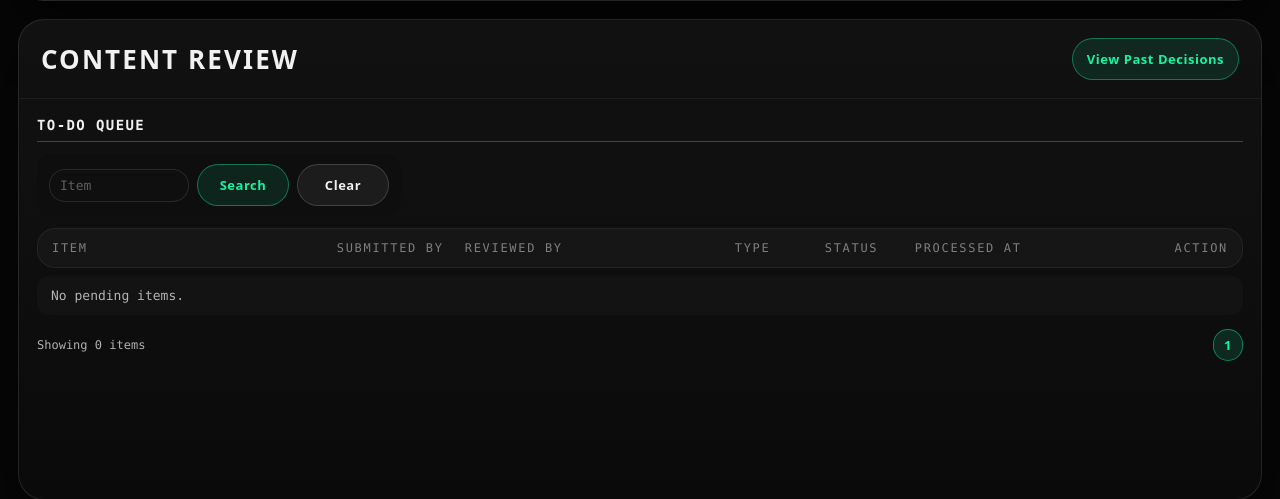
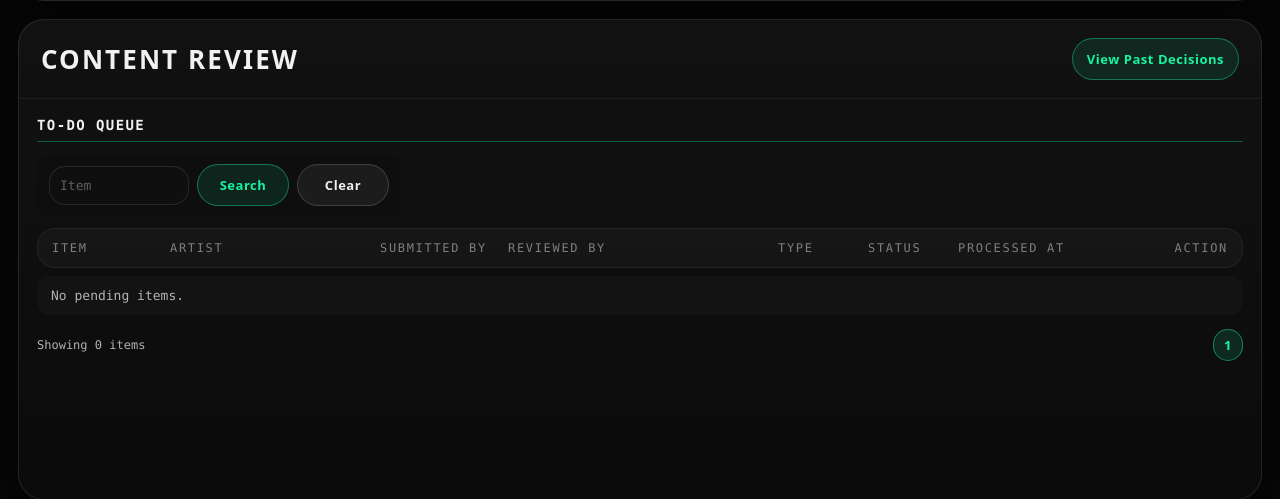
Before and after one commit to Sherry-max33/musicbox-spotify-database, a Flask app: page /admin in a window 1280 px wide. Shown: the part 594-1093 px from the top of the page. Run offline with Flask 3, Linux system fonts and the light colour scheme; data that the repository does not hold is empty; some libraries are stand-ins or nearby versions.

Commit message:
Panel Optimizion

```diff
--- a/app/app.py
+++ b/app/app.py
@@ -1826,22 +1826,28 @@ def _admin_pending_fetch(cur, q=None, limit=20, offset=0):
     cur.execute(
         f"""
         WITH pending AS (
-          SELECT 'track'::text AS type, t.track_id AS id, t.track_name AS title, u.email AS submitted_by
+          SELECT 'track'::text AS type, t.track_id AS id, t.track_name AS title,
+                 (SELECT string_agg(ar.artist_name, ', ' ORDER BY ar.artist_name) FROM track_artist ta JOIN artists ar ON ar.artist_id = ta.artist_id WHERE ta.track_id = t.track_id) AS artist,
+                 u.email AS submitted_by
           FROM tracks t
           LEFT JOIN users u ON u.user_id = t.submitted_by
           WHERE t.status = 'pending'{cond_track}
           UNION ALL
-          SELECT 'album'::text AS type, a.album_id AS id, a.album_name AS title, u.email AS submitted_by
+          SELECT 'album'::text AS type, a.album_id AS id, a.album_name AS title,
+                 (SELECT string_agg(sub.artist_name, ', ' ORDER BY sub.artist_name) FROM (SELECT DISTINCT ar.artist_name FROM album_tracks at JOIN track_artist ta ON at.track_id = ta.track_id JOIN artists ar ON ar.artist_id = ta.artist_id WHERE at.album_id = a.album_id) AS sub(artist_name)) AS artist,
+                 u.email AS submitted_by
           FROM albums a
           LEFT JOIN users u ON u.user_id = a.submitted_by
           WHERE a.status = 'pending'{cond_album}
           UNION ALL
-          SELECT 'artist'::text AS type, ar.artist_id AS id, ar.artist_name AS title, u.email AS submitted_by
+          SELECT 'artist'::text AS type, ar.artist_id AS id, ar.artist_name AS title,
+                 NULL::text AS artist,
+                 u.email AS submitted_by
           FROM artists ar
           LEFT JOIN users u ON u.user_id = ar.submitted_by
           WHERE ar.status = 'pending'{cond_artist}
         )
-        SELECT type, id, title, submitted_by
+        SELECT type, id, title, artist, submitted_by
         FROM pending
         ORDER BY type, id
         LIMIT %s OFFSET %s;
@@ -1854,7 +1860,8 @@ def _admin_pending_fetch(cur, q=None, limit=20, offset=0):
             "type": r[0],
             "id": r[1],
             "title": (r[2] or ""),
-            "submitted_by": r[3] or "—",
+            "artist": (r[3] or "").strip() or "—",
+            "submitted_by": r[4] or "—",
             "reviewed_by": "—",
             "processed_at": "—",
         }
@@ -1862,8 +1869,9 @@ def _admin_pending_fetch(cur, q=None, limit=20, offset=0):
     ]
 
 
-def _admin_history_count(cur, q=None, type_filter="all"):
+def _admin_history_count(cur, q=None, q_artist=None, type_filter="all"):
     q = (q or "").strip()
+    q_artist = (q_artist or "").strip()
     params = []
     cond_track = ""
     cond_album = ""
@@ -1874,6 +1882,12 @@ def _admin_history_count(cur, q=None, type_filter="all"):
         cond_album = " AND a.album_name ILIKE %s"
         cond_artist = " AND ar.artist_name ILIKE %s"
         params.extend([like, like, like])
+    if q_artist:
+        like_artist = "%" + q_artist + "%"
+        cond_track += " AND EXISTS (SELECT 1 FROM track_artist ta JOIN artists ar2 ON ar2.artist_id = ta.artist_id WHERE ta.track_id = t.track_id AND ar2.artist_name ILIKE %s)"
+        cond_album += " AND EXISTS (SELECT 1 FROM album_tracks at JOIN track_artist ta ON at.track_id = ta.track_id JOIN artists ar2 ON ar2.artist_id = ta.artist_id WHERE at.album_id = a.album_id AND ar2.artist_name ILIKE %s)"
+        cond_artist += " AND ar.artist_name ILIKE %s"
+        params.extend([like_artist, like_artist, like_artist])
     type_filter = (type_filter or "all").lower()
     include_tracks = type_filter in ("all", "track", "tracks")
     include_albums = type_filter in ("all", "album", "albums")
@@ -1928,8 +1942,9 @@ def _admin_history_count(cur, q=None, type_filter="all"):
         return int(row[0] or 0) if row else 0
 
 
-def _admin_history_fetch(cur, q=None, limit=20, offset=0, type_filter="all"):
+def _admin_history_fetch(cur, q=None, q_artist=None, limit=20, offset=0, type_filter="all"):
     q = (q or "").strip()
+    q_artist = (q_artist or "").strip()
     params = []
     cond_track = ""
     cond_album = ""
@@ -1940,6 +1955,12 @@ def _admin_history_fetch(cur, q=None, limit=20, offset=0, type_filter="all"):
         cond_album = " AND a.album_name ILIKE %s"
         cond_artist = " AND ar.artist_name ILIKE %s"
         params.extend([like, like, like])
+    if q_artist:
+        like_artist = "%" + q_artist + "%"
+        cond_track += " AND EXISTS (SELECT 1 FROM track_artist ta JOIN artists ar2 ON ar2.artist_id = ta.artist_id WHERE ta.track_id = t.track_id AND ar2.artist_name ILIKE %s)"
+        cond_album += " AND EXISTS (SELECT 1 FROM album_tracks at JOIN track_artist ta ON at.track_id = ta.track_id JOIN artists ar2 ON ar2.artist_id = ta.artist_id WHERE at.album_id = a.album_id AND ar2.artist_name ILIKE %s)"
+        cond_artist += " AND ar.artist_name ILIKE %s"
+        params.extend([like_artist, like_artist, like_artist])
     type_filter = (type_filter or "all").lower()
     include_tracks = type_filter in ("all", "track", "tracks")
     include_albums = type_filter in ("all", "album", "albums")
@@ -1951,28 +1972,34 @@ def _admin_history_fetch(cur, q=None, limit=20, offset=0, type_filter="all"):
         cur.execute(
             f"""
             WITH hist AS (
-              SELECT 'track'::text AS type, t.track_id AS id, t.track_name AS title, t.status,
+              SELECT 'track'::text AS type, t.track_id AS id, t.track_name AS title,
+                     (SELECT string_agg(ar.artist_name, ', ' ORDER BY ar.artist_name) FROM track_artist ta JOIN artists ar ON ar.artist_id = ta.artist_id WHERE ta.track_id = t.track_id) AS artist,
+                     t.status,
                      u.email AS submitted_by, ru.email AS reviewed_by, t.reviewed_at AS processed_at
               FROM tracks t
               LEFT JOIN users u ON u.user_id = t.submitted_by
               LEFT JOIN users ru ON ru.user_id = t.reviewed_by
               WHERE t.status IN ('approved','rejected'){cond_track}{extra_track}
               UNION ALL
-              SELECT 'album'::text AS type, a.album_id AS id, a.album_name AS title, a.status,
+              SELECT 'album'::text AS type, a.album_id AS id, a.album_name AS title,
+                     (SELECT string_agg(sub.artist_name, ', ' ORDER BY sub.artist_name) FROM (SELECT DISTINCT ar.artist_name FROM album_tracks at JOIN track_artist ta ON at.track_id = ta.track_id JOIN artists ar ON ar.artist_id = ta.artist_id WHERE at.album_id = a.album_id) AS sub(artist_name)) AS artist,
+                     a.status,
                      u.email AS submitted_by, ru.email AS reviewed_by, a.reviewed_at AS processed_at
               FROM albums a
               LEFT JOIN users u ON u.user_id = a.submitted_by
               LEFT JOIN users ru ON ru.user_id = a.reviewed_by
               WHERE a.status IN ('approved','rejected'){cond_album}{extra_album}
               UNION ALL
-              SELECT 'artist'::text AS type, ar.artist_id AS id, ar.artist_name AS title, ar.status,
+              SELECT 'artist'::text AS type, ar.artist_id AS id, ar.artist_name AS title,
+                     NULL::text AS artist,
+                     ar.status,
                      u.email AS submitted_by, ru.email AS reviewed_by, ar.reviewed_at AS processed_at
               FROM artists ar
               LEFT JOIN users u ON u.user_id = ar.submitted_by
               LEFT JOIN users ru ON ru.user_id = ar.reviewed_by
               WHERE ar.status IN ('approved','rejected'){cond_artist}{extra_artist}
             )
-            SELECT type, id, title, status, submitted_by, reviewed_by, processed_at
+            SELECT type, id, title, artist, status, submitted_by, reviewed_by, processed_at
             FROM hist
             ORDER BY processed_at DESC NULLS LAST, CASE type WHEN 'track' THEN 1 WHEN 'album' THEN 2 WHEN 'artist' THEN 3 END, id
             LIMIT %s OFFSET %s;
@@ -1984,25 +2011,31 @@ def _admin_history_fetch(cur, q=None, limit=20, offset=0, type_filter="all"):
         cur.execute(
             f"""
             WITH hist AS (
-              SELECT 'track'::text AS type, t.track_id AS id, t.track_name AS title, t.status,
+              SELECT 'track'::text AS type, t.track_id AS id, t.track_name AS title,
+                     (SELECT string_agg(ar.artist_name, ', ' ORDER BY ar.artist_name) FROM track_artist ta JOIN artists ar ON ar.artist_id = ta.artist_id WHERE ta.track_id = t.track_id) AS artist,
+                     t.status,
                      u.email AS submitted_by, NULL::text AS reviewed_by, t.added_at AS processed_at
               FROM tracks t
               LEFT JOIN users u ON u.user_id = t.submitted_by
               WHERE t.status IN ('approved','rejected'){cond_track}{extra_track}
               UNION ALL
-              SELECT 'album'::text AS type, a.album_id AS id, a.album_name AS title, a.status,
+              SELECT 'album'::text AS type, a.album_id AS id, a.album_name AS title,
+                     (SELECT string_agg(sub.artist_name, ', ' ORDER BY sub.artist_name) FROM (SELECT DISTINCT ar.artist_name FROM album_tracks at JOIN track_artist ta ON at.track_id = ta.track_id JOIN artists ar ON ar.artist_id = ta.artist_id WHERE at.album_id = a.album_id) AS sub(artist_name)) AS artist,
+                     a.status,
                      u.email AS submitted_by, NULL::text AS reviewed_by, a.added_at AS processed_at
               FROM albums a
               LEFT JOIN users u ON u.user_id = a.submitted_by
               WHERE a.status IN ('approved','rejected'){cond_album}{extra_album}
               UNION ALL
-              SELECT 'artist'::text AS type, ar.artist_id AS id, ar.artist_name AS title, ar.status,
+              SELECT 'artist'::text AS type, ar.artist_id AS id, ar.artist_name AS title,
+                     NULL::text AS artist,
+                     ar.status,
                      u.email AS submitted_by, NULL::text AS reviewed_by, ar.added_at AS processed_at
               FROM artists ar
               LEFT JOIN users u ON u.user_id = ar.submitted_by
               WHERE ar.status IN ('approved','rejected'){cond_artist}{extra_artist}
             )
-            SELECT type, id, title, status, submitted_by, reviewed_by, processed_at
+            SELECT type, id, title, artist, status, submitted_by, reviewed_by, processed_at
             FROM hist
             ORDER BY processed_at DESC NULLS LAST, CASE type WHEN 'track' THEN 1 WHEN 'album' THEN 2 WHEN 'artist' THEN 3 END, id
             LIMIT %s OFFSET %s;
@@ -2017,10 +2050,11 @@ def _admin_history_fetch(cur, q=None, limit=20, offset=0, type_filter="all"):
                 "type": r[0],
                 "id": r[1],
                 "title": (r[2] or ""),
-                "status": r[3] or "pending",
-                "submitted_by": r[4] or "—",
-                "reviewed_by": r[5] or "—",
-                "processed_at": _format_reviewed_at(r[6]),
+                "artist": (r[3] or "").strip() or "—",
+                "status": r[4] or "pending",
+                "submitted_by": r[5] or "—",
+                "reviewed_by": r[6] or "—",
+                "processed_at": _format_reviewed_at(r[7]),
             }
         )
     return out
@@ -2235,6 +2269,7 @@ def admin():
     history = []
     q_pending = (request.args.get("q_pending") or "").strip()
     q_history = (request.args.get("q_history") or "").strip()
+    q_history_artist = (request.args.get("q_history_artist") or "").strip()
     history_type = (request.args.get("history_type") or "all").strip().lower()
     if history_type not in ("all", "track", "album", "artist"):
         history_type = "all"
@@ -2259,12 +2294,12 @@ def admin():
             pending = _admin_pending_fetch(cur, q=q_pending, limit=page_size, offset=offset_pending)
 
             if show_history:
-                total_history = _admin_history_count(cur, q=q_history, type_filter=history_type)
+                total_history = _admin_history_count(cur, q=q_history, q_artist=q_history_artist or None, type_filter=history_type)
                 last_page_history = max(1, (total_history + page_size - 1) // page_size) if total_history else 1
                 if page_history > last_page_history:
                     page_history = last_page_history
                 offset_history = (page_history - 1) * page_size
-                history = _admin_history_fetch(cur, q=q_history, limit=page_size, offset=offset_history, type_filter=history_type)
+                history = _admin_history_fetch(cur, q=q_history, q_artist=q_history_artist or None, limit=page_size, offset=offset_history, type_filter=history_type)
             else:
                 total_history = 0
                 last_page_history = 1
@@ -2303,6 +2338,7 @@ def admin():
         page_size=page_size,
         q_pending=q_pending,
         q_history=q_history,
+        q_history_artist=q_history_artist,
         show_history=show_history,
         history_type=history_type,
     )
--- a/app/templates/admin_panel.html
+++ b/app/templates/admin_panel.html
@@ -259,7 +259,7 @@
     }
     .reviewGridHeader, .reviewRow{
       display:grid;
-      grid-template-columns: 1.5fr minmax(100px, 118px) minmax(180px, 260px) 80px 80px 120px minmax(140px,1fr);
+      grid-template-columns: 1.5fr minmax(120px, 200px) minmax(100px, 118px) minmax(180px, 260px) 80px 80px 120px minmax(140px,1fr);
       gap:10px;
       align-items:center;
       font-family:var(--mono);
@@ -417,7 +417,7 @@
       color: var(--accent);
     }
 
-    .input.searchSmall{ width:140px; max-width:160px; padding:8px 10px; font-size:13px; }
+    .input.searchSmall{ width:140px; max-width:160px; padding:11px 10px; font-size:13px; }
 
     @media (max-width: 980px){
       .gridHeader, .row{ grid-template-columns: 1fr; }
@@ -525,6 +525,7 @@
         </form>
         <div class="reviewGridHeader">
           <div>Item</div>
+          <div>Artist</div>
           <div>Submitted by</div>
           <div>Reviewed by</div>
           <div>Type</div>
@@ -536,6 +537,7 @@
         {% for item in pending %}
         <div class="reviewRow">
           <div>{{ item.title }}</div>
+          <div class="tag" style="color:var(--muted);">{{ item.artist }}</div>
           <div class="tag analyst">{{ item.submitted_by }}</div>
           <div class="tag" style="color:var(--muted2);">{{ item.reviewed_by }}</div>
           <div><span class="tag new">{{ item.type|capitalize }}</span></div>
@@ -595,6 +597,7 @@
           <input type="hidden" name="page_pending" value="{{ page_pending }}" />
           <input type="hidden" name="history_open" id="historyOpenHistory" value="{{ '1' if show_history else '' }}" />
           <input class="input searchSmall" name="q_history" value="{{ q_history }}" placeholder="Item" autocomplete="off" />
+          <input class="input searchSmall" name="q_history_artist" value="{{ q_history_artist }}" placeholder="Artist" autocomplete="off" />
           <div style="display:flex;gap:8px;align-items:center;">
             <select name="history_type" class="select historyTypeSelect" style="min-width:120px;padding-right:32px;">
               <option value="all"{% if history_type == 'all' %} selected{% endif %}>All types</option>
@@ -603,11 +606,12 @@
               <option value="artist"{% if history_type == 'artist' %} selected{% endif %}>Artists</option>
             </select>
             <button type="submit" class="btn">Search</button>
-            <a href="{{ url_for('admin', q_pending=q_pending or '', q_history='', page_pending=page_pending, page_history=1, history_open='1', history_type='all', _anchor='contentReview') }}" class="btn btnNeutral" style="text-decoration:none;">Clear</a>
+            <a href="{{ url_for('admin', q_pending=q_pending or '', q_history='', q_history_artist='', page_pending=page_pending, page_history=1, history_open='1', history_type='all', _anchor='contentReview') }}" class="btn btnNeutral" style="text-decoration:none;">Clear</a>
           </div>
         </form>
         <div class="reviewGridHeader">
           <div>Item</div>
+          <div>Artist</div>
           <div>Submitted by</div>
           <div>Reviewed by</div>
           <div>Type</div>
@@ -629,6 +633,7 @@
             {{ item.title }}
             {% endif %}
           </div>
+          <div class="tag" style="color:var(--muted);">{{ item.artist }}</div>
           <div class="tag analyst">{{ item.submitted_by }}</div>
           <div class="tag reviewedByTag">{{ item.reviewed_by }}</div>
           <div><span class="tag">{{ item.type|capitalize }}</span></div>
@@ -664,13 +669,13 @@
           </div>
           <div class="page-links" style="display:flex;gap:6px;align-items:center;font-family:var(--mono);font-size:12px;">
             {% if page_history > 1 %}
-            <a href="{{ url_for('admin', q_pending=q_pending or '', q_history=q_history or '', page_pending=page_pending, page_history=page_history - 1, history_open='1', history_type=history_type or 'all', _anchor='contentReview') }}" class="btn btnNeutral" style="min-width:0;padding:6px 10px;">Prev</a>
+            <a href="{{ url_for('admin', q_pending=q_pending or '', q_history=q_history or '', q_history_artist=q_history_artist or '', page_pending=page_pending, page_history=page_history - 1, history_open='1', history_type=history_type or 'all', _anchor='contentReview') }}" class="btn btnNeutral" style="min-width:0;padding:6px 10px;">Prev</a>
             {% endif %}
             {% for p in history_page_window %}
-            <a href="{{ url_for('admin', q_pending=q_pending or '', q_history=q_history or '', page_pending=page_pending, page_history=p, history_open='1', history_type=history_type or 'all', _anchor='contentReview') }}" class="btn btnNeutral{% if p == page_history %} btnAccent{% endif %}" style="min-width:0;padding:6px 10px;">{{ p }}</a>
+            <a href="{{ url_for('admin', q_pending=q_pending or '', q_history=q_history or '', q_history_artist=q_history_artist or '', page_pending=page_pending, page_history=p, history_open='1', history_type=history_type or 'all', _anchor='contentReview') }}" class="btn btnNeutral{% if p == page_history %} btnAccent{% endif %}" style="min-width:0;padding:6px 10px;">{{ p }}</a>
             {% endfor %}
             {% if page_history < history_last_page %}
-            <a href="{{ url_for('admin', q_pending=q_pending or '', q_history=q_history or '', page_pending=page_pending, page_history=page_history + 1, history_open='1', history_type=history_type or 'all', _anchor='contentReview') }}" class="btn btnNeutral" style="min-width:0;padding:6px 10px;">Next</a>
+            <a href="{{ url_for('admin', q_pending=q_pending or '', q_history=q_history or '', q_history_artist=q_history_artist or '', page_pending=page_pending, page_history=page_history + 1, history_open='1', history_type=history_type or 'all', _anchor='contentReview') }}" class="btn btnNeutral" style="min-width:0;padding:6px 10px;">Next</a>
             {% endif %}
           </div>
         </div>
```
